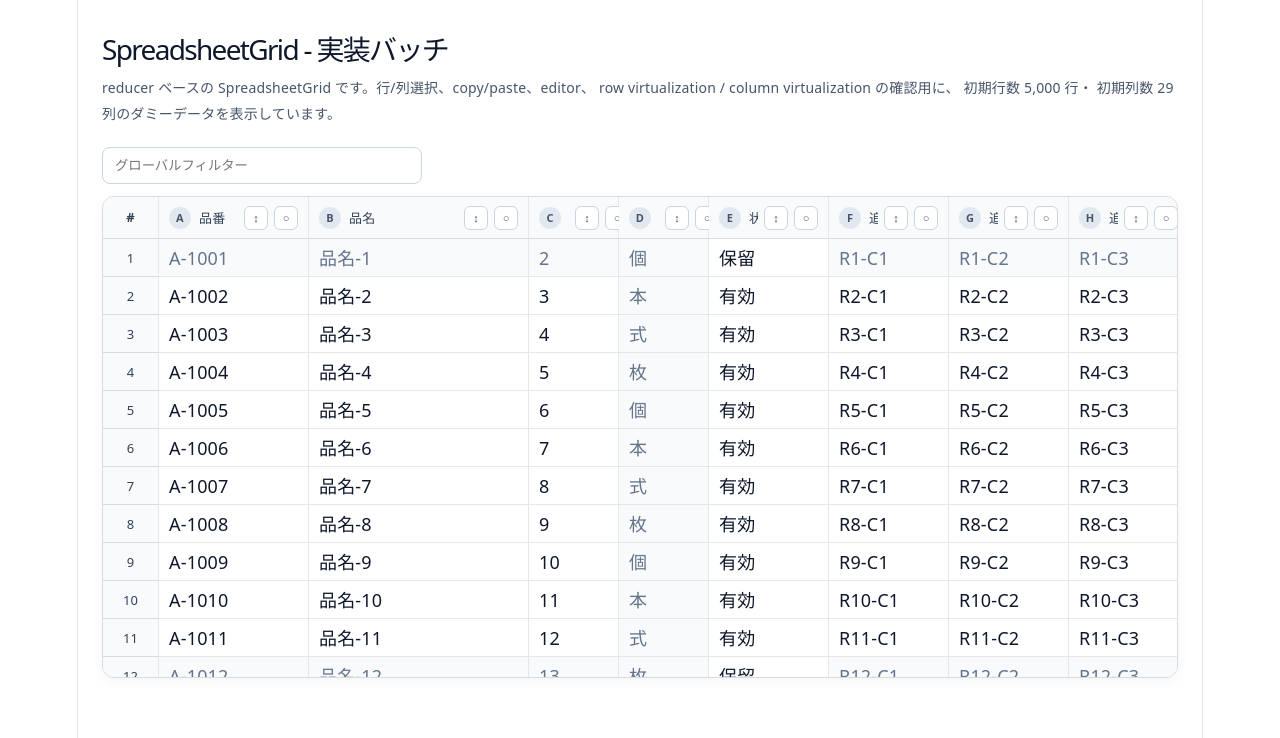
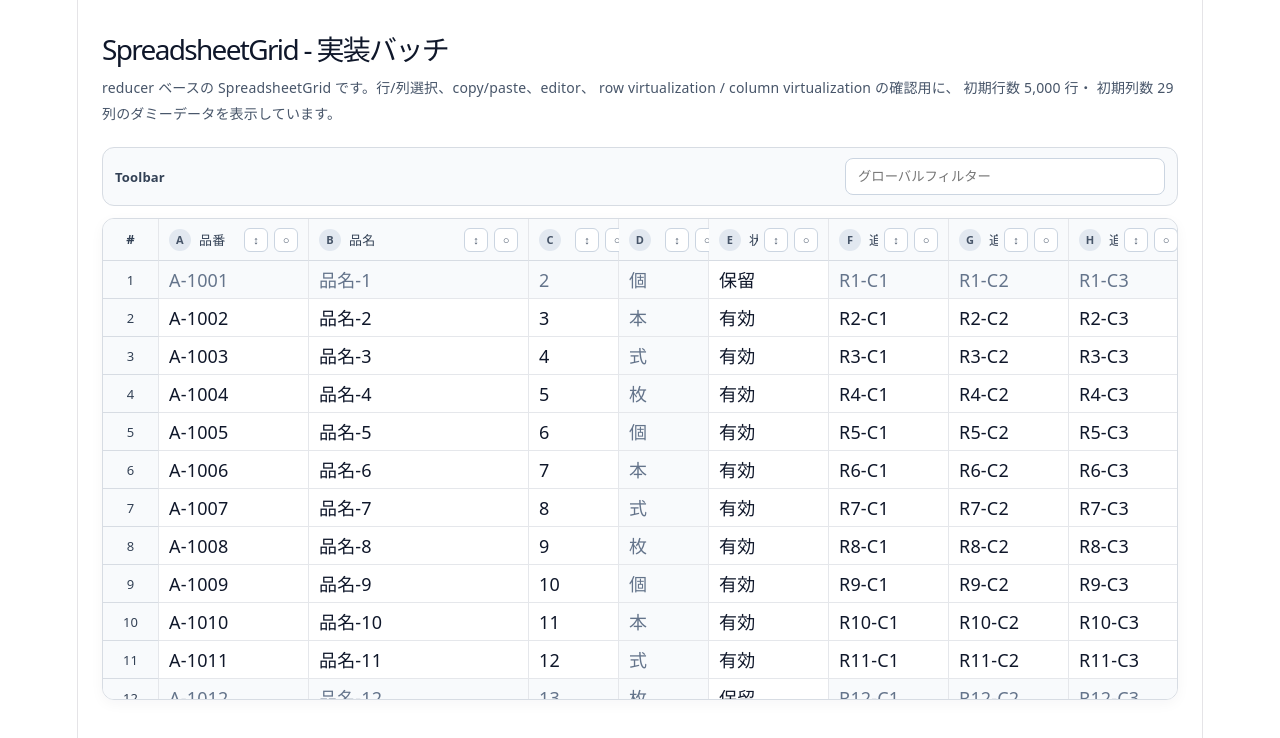
Before and after one commit to ishibashi0112/datasheet-grid, a React (Vite) app: page / in a window 1280 px wide. Shown: the top 738 px of the page. Built offline with nearby package versions, Linux system fonts and the light colour scheme.

Commit message:
✨ バッチ9-A 「topBar / bottomBar slot 基盤 + default Global Filter bar 導入」

```diff
--- a/src/components/spreadsheet-grid/SpreadsheetGrid.tsx
+++ b/src/components/spreadsheet-grid/SpreadsheetGrid.tsx
@@ -28,8 +28,7 @@ import SelectionOverlay, {
 import ActiveCellOverlay, {
   type ActiveCellOverlayRect,
 } from './ActiveCellOverlay';
-import CellEditorLayer, {
-} from './CellEditorLayer';
+import CellEditorLayer from './CellEditorLayer';
 import ColumnFilterPopover from './view/ColumnFilterPopover';
 import GridHeaderRow from './view/GridHeaderRow';
 import GridBodyLayer from './view/GridBodyLayer';
@@ -44,6 +43,7 @@ import type {
   GridColumn,
   GridRowKey,
   SpreadsheetGridProps,
+  SpreadsheetGridSlotContext,
 } from './model/gridTypes';
 import {
   applyColumnFilters,
@@ -77,6 +77,8 @@ export function SpreadsheetGrid<T extends object>({
   enableGlobalFilter = true,
   enableColumnFilter = true,
   enableSorting = true,
+  renderTopBar,
+  renderBottomBar,
   className,
 }: SpreadsheetGridProps<T>) {
   const gridRootRef = useRef<HTMLDivElement | null>(null);
@@ -84,6 +86,7 @@ export function SpreadsheetGrid<T extends object>({
   const autoScrollFrameRef = useRef<number | null>(null);
   const bodyScrollRef = useRef<HTMLDivElement | null>(null);
   const editorActionGuardRef = useRef(false);
+
   const [editorValue, setEditorValue] = useState('');
   const [isCornerHovered, setIsCornerHovered] = useState(false);
   const [hoveredRowIndex, setHoveredRowIndex] = useState<number | null>(null);
@@ -133,6 +136,7 @@ export function SpreadsheetGrid<T extends object>({
       },
       {},
     );
+
     dispatch(gridActions.syncColumnWidths(nextWidths));
   }, [visibleColumns]);
 
@@ -159,6 +163,7 @@ export function SpreadsheetGrid<T extends object>({
           if (seen.has(value)) {
             return acc;
           }
+
           seen.add(value);
           acc.push({
             value,
@@ -258,6 +263,7 @@ export function SpreadsheetGrid<T extends object>({
     () => new Set(virtualRows.map((item) => item.index)),
     [virtualRows],
   );
+
   const virtualColumnIndexes = useMemo(
     () => new Set(virtualColumns.map((item) => item.index)),
     [virtualColumns],
@@ -267,6 +273,7 @@ export function SpreadsheetGrid<T extends object>({
     if (!uiState.activeCell) {
       return null;
     }
+
     const { row, col } = uiState.activeCell;
     if (
       row < 0 ||
@@ -276,10 +283,12 @@ export function SpreadsheetGrid<T extends object>({
     ) {
       return null;
     }
+
     const measurement = columnMeasurements[col];
     if (!measurement) {
       return null;
     }
+
     const top = row * rowHeight;
     return {
       left: measurement.start,
@@ -339,11 +348,8 @@ export function SpreadsheetGrid<T extends object>({
     rowHeight,
   });
 
-  const {
-    isWholeGridSelected,
-    handleCopy,
-    handlePaste,
-  } = useGridClipboardController({
+  const { isWholeGridSelected, handleCopy, handlePaste } =
+    useGridClipboardController({
       rows,
       filteredRows,
       filteredRowSourceIndexes,
@@ -362,11 +368,13 @@ export function SpreadsheetGrid<T extends object>({
     if (filteredRows.length === 0 || visibleColumns.length === 0) {
       return;
     }
+
     const startCell = { row: 0, col: 0 };
     const endCell = {
       row: filteredRows.length - 1,
       col: visibleColumns.length - 1,
     };
+
     dispatch(gridActions.startSelection(startCell));
     dispatch(gridActions.updateSelection(endCell));
     dispatch(gridActions.endSelection());
@@ -380,6 +388,7 @@ export function SpreadsheetGrid<T extends object>({
       if (!row || !column) {
         return;
       }
+
       if (
         !isCellEditable(
           { readOnly, canEditCell },
@@ -391,6 +400,7 @@ export function SpreadsheetGrid<T extends object>({
       ) {
         return;
       }
+
       const currentValue = getCellValue(row, column);
       setEditorValue(String(currentValue ?? ''));
       dispatch(gridActions.startEdit(cell));
@@ -412,11 +422,7 @@ export function SpreadsheetGrid<T extends object>({
     selectEntireGrid,
   });
 
-  const {
-    startEditWithValue,
-    commitEdit,
-    cancelEdit,
-  } = useGridEditController({
+  const { startEditWithValue, commitEdit, cancelEdit } = useGridEditController({
     uiState,
     rows,
     visibleColumns,
@@ -437,6 +443,7 @@ export function SpreadsheetGrid<T extends object>({
       if (!row || !column) {
         return;
       }
+
       if (
         !isCellEditable(
           { readOnly, canEditCell },
@@ -448,6 +455,7 @@ export function SpreadsheetGrid<T extends object>({
       ) {
         return;
       }
+
       const currentValue = getCellValue(row, column);
       startEditWithValue(cell, String(currentValue ?? ''));
     },
@@ -458,6 +466,7 @@ export function SpreadsheetGrid<T extends object>({
     if (!uiState.selection) {
       return null;
     }
+
     if (uiState.selection.type === 'cell') {
       const normalizedRange = normalizeCellRange(uiState.selection.range);
       const startMeasurement = columnMeasurements[normalizedRange.start.col];
@@ -465,9 +474,11 @@ export function SpreadsheetGrid<T extends object>({
       if (!startMeasurement || !endMeasurement) {
         return null;
       }
+
       const top = normalizedRange.start.row * rowHeight;
       const height =
         (normalizedRange.end.row - normalizedRange.start.row + 1) * rowHeight;
+
       return {
         left: startMeasurement.start,
         top,
@@ -475,11 +486,13 @@ export function SpreadsheetGrid<T extends object>({
         height,
       };
     }
+
     if (uiState.selection.type === 'row') {
       const normalizedRange = normalizeRowRange(
         uiState.selection.startRow,
         uiState.selection.endRow,
       );
+
       return {
         left: 0,
         top: normalizedRange.startRow * rowHeight,
@@ -488,6 +501,7 @@ export function SpreadsheetGrid<T extends object>({
           (normalizedRange.endRow - normalizedRange.startRow + 1) * rowHeight,
       };
     }
+
     const normalizedRange = normalizeColumnRange(
       uiState.selection.startCol,
       uiState.selection.endCol,
@@ -497,6 +511,7 @@ export function SpreadsheetGrid<T extends object>({
     if (!startMeasurement || !endMeasurement) {
       return null;
     }
+
     return {
       left: startMeasurement.start,
       top: 0,
@@ -517,15 +532,19 @@ export function SpreadsheetGrid<T extends object>({
       if (event.button !== 0) {
         return;
       }
+
       if (filteredRows.length === 0 || visibleColumns.length === 0) {
         return;
       }
+
       gridRootRef.current?.focus();
+
       if (isWholeGridSelected) {
         dispatch(gridActions.clearSelection());
         dispatch(gridActions.activateCell(null));
         return;
       }
+
       selectEntireGrid();
     },
     [
@@ -541,6 +560,7 @@ export function SpreadsheetGrid<T extends object>({
     (column: GridColumn<T>, event: PointerEvent<HTMLDivElement>) => {
       event.preventDefault();
       event.stopPropagation();
+
       dispatch(
         gridActions.startColumnResize(
           column.key,
@@ -584,6 +604,7 @@ export function SpreadsheetGrid<T extends object>({
     if (!filterPopoverState) {
       return;
     }
+
     dispatch(gridActions.clearColumnFilter(filterPopoverState.columnKey));
     closeColumnFilterPopover();
   }, [closeColumnFilterPopover, dispatch, filterPopoverState]);
@@ -592,9 +613,11 @@ export function SpreadsheetGrid<T extends object>({
     (columnKey: string, event: PointerEvent<HTMLButtonElement>) => {
       event.preventDefault();
       event.stopPropagation();
+
       if (!enableSorting) {
         return;
       }
+
       if (
         uiState.sort.columnKey !== columnKey ||
         uiState.sort.direction === null
@@ -602,10 +625,12 @@ export function SpreadsheetGrid<T extends object>({
         dispatch(gridActions.setSort(columnKey, 'asc'));
         return;
       }
+
       if (uiState.sort.direction === 'asc') {
         dispatch(gridActions.setSort(columnKey, 'desc'));
         return;
       }
+
       dispatch(gridActions.clearSort());
     },
     [dispatch, enableSorting, uiState.sort],
@@ -620,6 +645,7 @@ export function SpreadsheetGrid<T extends object>({
       ) {
         return '↕';
       }
+
       return uiState.sort.direction === 'asc' ? '↑' : '↓';
     },
     [enableSorting, uiState.sort],
@@ -679,6 +705,7 @@ export function SpreadsheetGrid<T extends object>({
             if (!onRowsChange) {
               return;
             }
+
             const originalRowIndex =
               filteredRowSourceIndexes[rowIndex] ?? rowIndex;
             const nextRows = rows.map((currentRow, index) =>
@@ -700,6 +727,36 @@ export function SpreadsheetGrid<T extends object>({
       readOnly,
       rows,
       uiState,
+    ],
+  );
+
+  // 追加: topBar / bottomBar 用に global filter setter を公開します。
+  const setGlobalFilterText = useCallback(
+    (value: string) => {
+      dispatch(gridActions.setGlobalFilter(value));
+    },
+    [dispatch],
+  );
+
+  // 追加: slot に公開する最小コンテキストです。
+  const slotContext = useMemo<SpreadsheetGridSlotContext<T>>(
+    () => ({
+      rows,
+      filteredRows,
+      columns,
+      visibleColumns,
+      globalFilterText: selectGlobalFilter(uiState),
+      setGlobalFilterText,
+      activeCell: uiState.activeCell,
+      selection: uiState.selection,
+    }),
+    [
+      rows,
+      filteredRows,
+      columns,
+      visibleColumns,
+      uiState,
+      setGlobalFilterText,
     ],
   );
 
@@ -758,15 +815,37 @@ export function SpreadsheetGrid<T extends object>({
     />
   ) : null;
 
-  return (
-    <div className={className}>
-      {enableGlobalFilter ? (
+  // 追加: default top bar は Global Filter を右寄せで持つ薄いツールバーです。
+  const defaultTopBar = enableGlobalFilter ? (
     <div style={{ marginBottom: 12 }}>
+      <div
+        style={{
+          display: 'flex',
+          alignItems: 'center',
+          justifyContent: 'space-between',
+          gap: 12,
+          padding: '10px 12px',
+          border: '1px solid #d7dce3',
+          borderRadius: 12,
+          backgroundColor: '#f8fafc',
+        }}
+      >
+        <div
+          style={{
+            minWidth: 0,
+            fontSize: 13,
+            fontWeight: 600,
+            color: '#334155',
+          }}
+        >
+          Toolbar
+        </div>
+
         <input
           type="text"
-            value={selectGlobalFilter(uiState)}
+          value={slotContext.globalFilterText}
           onChange={(event) =>
-              dispatch(gridActions.setGlobalFilter(event.target.value))
+            slotContext.setGlobalFilterText(event.target.value)
           }
           placeholder="グローバルフィルター"
           style={{
@@ -777,10 +856,25 @@ export function SpreadsheetGrid<T extends object>({
             border: '1px solid #cbd5e1',
             borderRadius: 8,
             outline: 'none',
+            backgroundColor: '#ffffff',
           }}
         />
       </div>
-      ) : null}
+    </div>
+  ) : null;
+
+  // 追加: top/bottom slot を解決します。
+  const resolvedTopBar = renderTopBar
+    ? renderTopBar(slotContext)
+    : defaultTopBar;
+
+  const resolvedBottomBar = renderBottomBar
+    ? renderBottomBar(slotContext)
+    : null;
+
+  return (
+    <div className={className}>
+      {resolvedTopBar}
 
       <div
         ref={gridRootRef}
@@ -850,11 +944,13 @@ export function SpreadsheetGrid<T extends object>({
               headerHeight={headerHeight}
               rowHeaderWidth={rowHeaderWidth}
             />
+
             <ActiveCellOverlay
               rect={activeCellRect}
               headerHeight={headerHeight}
               rowHeaderWidth={rowHeaderWidth}
             />
+
             <CellEditorLayer
               rect={editorRect}
               headerHeight={headerHeight}
@@ -899,6 +995,10 @@ export function SpreadsheetGrid<T extends object>({
         </div>
       </div>
 
+      {resolvedBottomBar ? (
+        <div style={{ marginTop: 12 }}>{resolvedBottomBar}</div>
+      ) : null}
+
       {renderedFilterPopover}
     </div>
   );
```
Also changed, not shown: src/components/spreadsheet-grid/model/gridTypes.ts (+16 -0 lines), 1 other file (tests, documents, lock files or other folders). Lines whose indentation alone changed are shown as unchanged.
